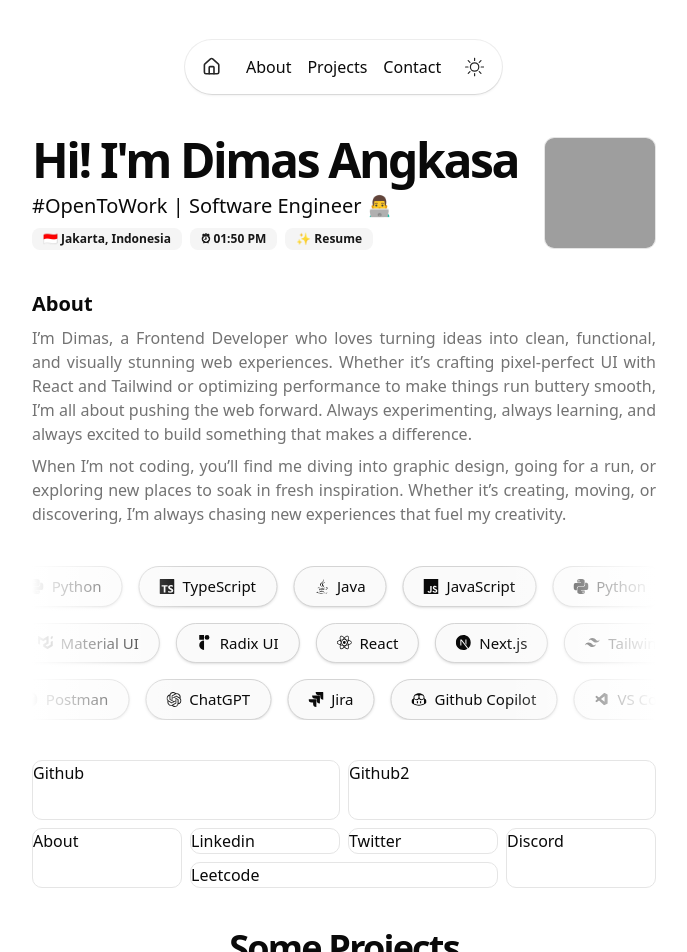
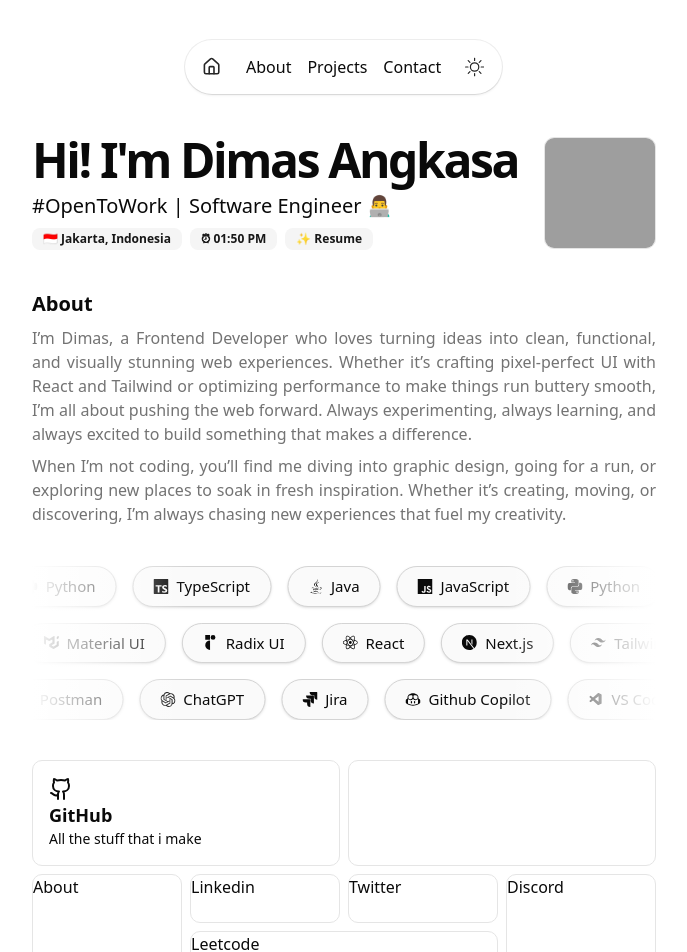
Before and after one commit to angkasa27/asaa.dev, a Next.js app: page / in a window 1280 px wide. Shown: the top 952 px of the page, without its empty margins (296-983 px from the left). Built offline with nearby package versions, Linux system fonts and the light colour scheme; grey boxes are pictures that could not be loaded.

Commit message:
Update bento layout

```diff
--- a/src/containers/main/section/bento.tsx
+++ b/src/containers/main/section/bento.tsx
@@ -1,6 +1,7 @@
 import { cn } from "@/lib/utils";
 import { ClassValue } from "clsx";
 import { ReactNode } from "react";
+import { LuGithub } from "react-icons/lu";
 
 // TODO: Add content
 // TODO: Add custom animation
@@ -8,26 +9,37 @@
 export const BentoSection = () => {
   return (
     <section id="bento">
-      <div className="grid grid-cols-4 grid-rows-4 gap-2">
-        <BentoCardContainer className="col-span-2 row-span-2">
-          Github
+      <div className="grid grid-cols-12 gap-2 auto-rows-fr">
+        <BentoCardContainer
+          className={cn(
+            "col-span-12 row-span-2 sm:col-span-6 sm:row-span-2",
+            "p-4 flex flex-col"
+          )}
+        >
+          <div className="flex-grow">
+            <LuGithub className="size-6" />
+          </div>
+          <p className="text-lg font-semibold">GitHub</p>
+          <p className="text-sm">All the stuff that i make</p>
         </BentoCardContainer>
-        <BentoCardContainer className="col-span-2 row-span-2">
-          Github2
+        <BentoCardContainer className="col-span-12 row-span-2 sm:col-span-6 sm:row-span-2">
+          <div>
+
+          </div>
         </BentoCardContainer>
-        <BentoCardContainer className="col-span-1 row-span-2">
+        <BentoCardContainer className="col-span-6 row-start-7 col-start-1 sm:col-span-3 row-span-2 sm:row-start-auto sm:col-start-auto">
           About
         </BentoCardContainer>
-        <BentoCardContainer className="col-span-1 row-span-1">
+        <BentoCardContainer className="col-span-6 sm:col-span-3 sm:row-span-1">
           Linkedin
         </BentoCardContainer>
-        <BentoCardContainer className="col-span-1 row-span-1">
+        <BentoCardContainer className="col-span-6 sm:col-span-3 sm:row-span-1">
           Twitter
         </BentoCardContainer>
-        <BentoCardContainer className="col-span-2 row-span-1">
+        <BentoCardContainer className="col-span-12 sm:col-span-6 sm:row-span-1">
           Leetcode
         </BentoCardContainer>
-        <BentoCardContainer className="col-start-4 row-start-3 col-span-1 row-span-2">
+        <BentoCardContainer className="col-span-6 sm:col-start-10 sm:row-start-3 sm:col-span-3 row-span-2">
           Discord
         </BentoCardContainer>
       </div>
@@ -42,5 +54,14 @@
   children: ReactNode;
   className?: ClassValue;
 }) => {
-  return <div className={cn("rounded-lg border hover:scale-95 transition-transform duration-200", className)}>{children}</div>;
+  return (
+    <div
+      className={cn(
+        "rounded-lg border hover:scale-95 transition-transform duration-200",
+        className
+      )}
+    >
+      {children}
+    </div>
+  );
 };
```
